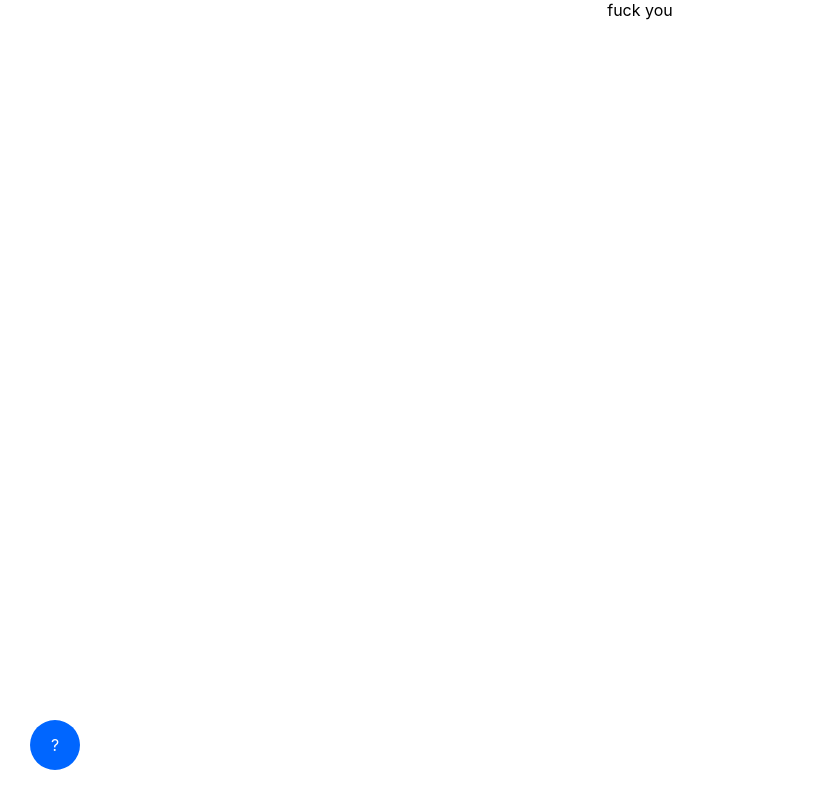
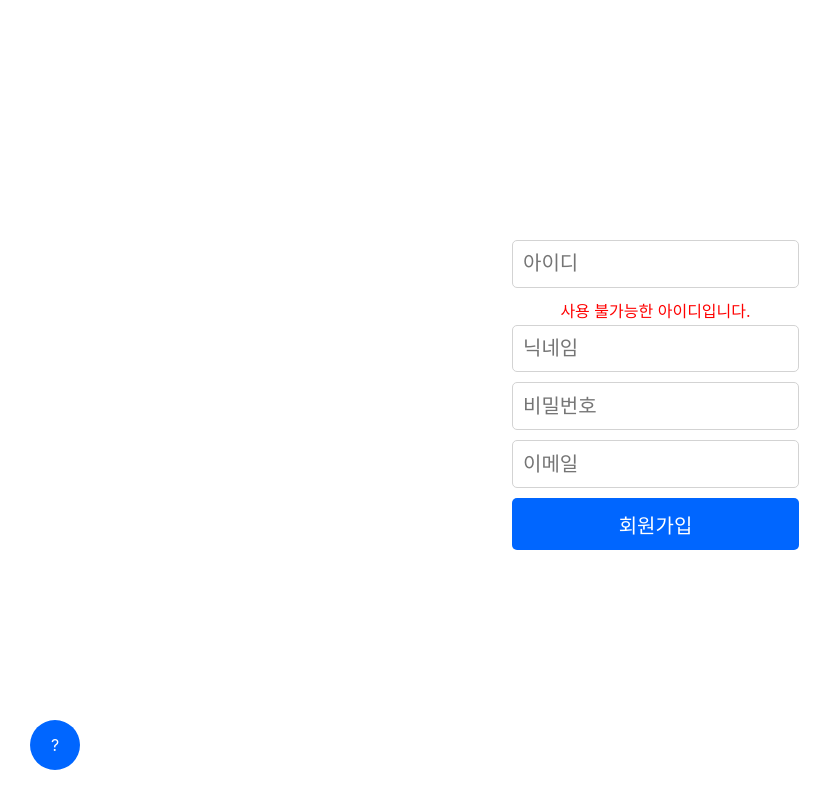
Before and after one commit to TuesdayThursday/wordMastery-ts, a React (Create React App) app: page /register in a window 1280 px wide. Shown: the whole page, without its empty margins (0-832 px from the left). Built offline with nearby package versions, Linux system fonts and the light colour scheme.

Commit message:
Make Register

```diff
--- /dev/null
+++ b/src/components/Register.css
@@ -0,0 +1,37 @@
+.registerFormWrapper {
+    width: 100vw;
+    height: 100vh;
+    display:flex;
+    justify-content: center;
+    align-items: center;
+}
+
+.registerForm {
+    width: 20%;
+    height: 40%;
+    display:grid;
+
+}
+
+.registerForm input {
+    display:block;
+    font-size:20px;
+    padding: 10px;
+    border-radius:5px;
+    border:1px solid rgb(211, 211, 211);
+    margin-bottom:10px;
+}
+
+.registerForm input[type="submit"] {
+    background-color:#0066ff;
+    color:white;
+    border:none;
+}
+
+.cantUseId {
+    color:red;
+}
+
+.canUseId{
+    color:green;
+}
--- a/src/components/Register.tsx
+++ b/src/components/Register.tsx
@@ -1,10 +1,93 @@
-import React from 'react';
+import React, { useState } from 'react';
+import { CLIENT_SERVER } from '../env';
+import { idDuplicationCheck, register } from '../unit/Authentication';
+import './Register.css';
 
 function Register(){
+    const [idCheck, setIdCheck] = useState(false);
+
+    const [id, setId] = useState('');
+    const [pw, setPw] = useState('');
+    const [nick, setNick] = useState('');
+    const [email, setEmail] = useState('');
+
+
+    let idRegExp = new RegExp(/[a-z0-9]{6,20}$/i);
+
+    function idHandleChange(event:React.ChangeEvent<HTMLInputElement>) {
+        const value = event.target.value;
+
+        idDuplicationCheck(value).then(res=>res.json())
+        .then(data=>{
+            const duplicationCheck = data.isIdExist
+
+            if(idRegExp.test(value) && duplicationCheck === false){
+                setIdCheck(true);
+                setId(value);
+            }else {
+                setIdCheck(false);
+                setId('');
+            }
+        });
+
+
+    }
+
+    function handleChange(event:React.ChangeEvent<HTMLInputElement>){
+        const name = event.target.name;
+        const value = event.target.value;
+        switch(name) {
+            case "nick":
+                setNick(value);
+                break;
+            case "pw":
+                setPw(value);
+                break;
+            case "email":
+                setEmail(value);
+
+        }
+
+    }
+
+    function handleSubmit(event: React.SyntheticEvent) {
+        event.preventDefault();
+        register(id,pw,email,nick)
+        .then(res=>res.json())
+        .then(data=>{
+            console.log(data);
+            if(data.statusCode == 400) {
+                alert("데이터를 검토하세요.")
+            }else {
+                window.location.href = CLIENT_SERVER
+            }
+        }).catch(error => {
+            console.log(error);
+        });
+
+    }
+
+
     return (
-        <>
-            fuck you
-        </>
+        <div className="registerFormWrapper">
+            <form className="registerForm" onSubmit={handleSubmit}>
+
+                <input type="text" name="id" placeholder="아이디" onChange={idHandleChange} required/>
+                {
+                    idCheck === false ?
+                        <div className="cantUseId">사용 불가능한 아이디입니다.</div>
+                        :
+                        <div className="canUseId">사용 가능한 아이디입니다.</div>
+                }
+
+                <input type="text" name="nick" placeholder="닉네임" onChange={handleChange} maxLength={40} required/>
+                <input type="password" name="pw" placeholder="비밀번호" onChange={handleChange} maxLength={40} required/>
+                <input type="email" name="email" placeholder="이메일" onChange={handleChange} maxLength={40} required/>
+                <input type="submit" value="회원가입"/>
+
+            </form>
+
+        </div>
     )
 }
 
```
